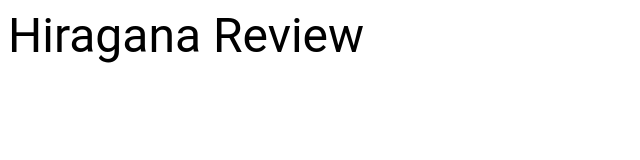
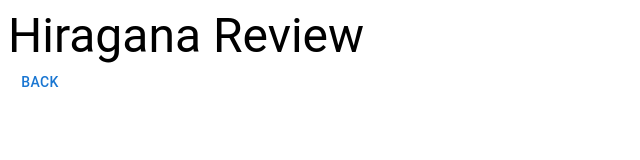
Before and after one commit to philjonasuk/kana-quiz, a React (Create React App) app: page /#/review/1 in a window 1280 px wide. Shown: the top 160 px of the page, without its empty margins (0-640 px from the left). Built offline with nearby package versions, Linux system fonts and the light colour scheme.

Commit message:
Update Review.tsx

```diff
--- a/src/containers/Review.tsx
+++ b/src/containers/Review.tsx
@@ -1,12 +1,13 @@
-import {Box, Typography} from '@mui/material';
+import {Box, Button, Typography} from '@mui/material';
 import React, {useEffect} from 'react';
-import {useParams} from 'react-router-dom';
+import {useNavigate, useParams} from 'react-router-dom';
 import {KanaChart} from '../components/KanaChart';
 import {useKanaContext} from '../data/context';
 import {KanaType} from '../data/types';
 
 export const Review: React.FC = () => {
   const {kana} = useParams();
+  const navigate = useNavigate();
   const {setKana, kanaLabel} = useKanaContext();
 
   useEffect(() => {
@@ -20,6 +21,7 @@ export const Review: React.FC = () => {
     <Box>
       <Typography variant="h3">{kanaLabel} Review</Typography>
       <KanaChart />
+      <Button onClick={() => navigate(`/`)}>Back</Button>
     </Box>
   );
 };
```
